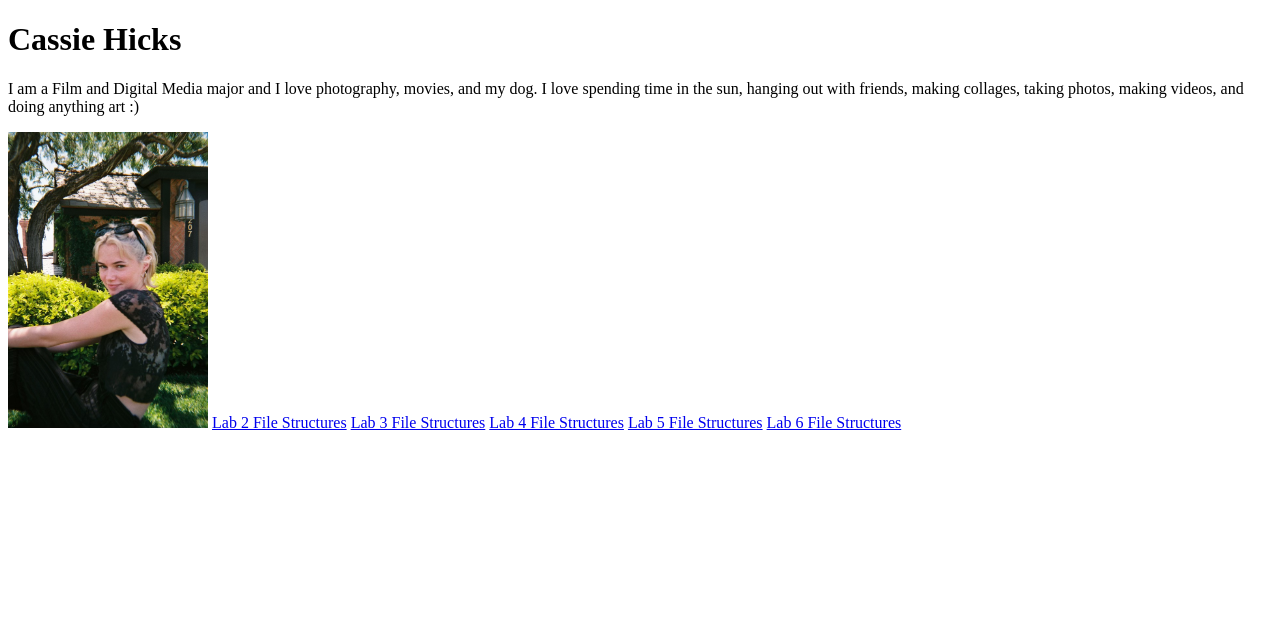
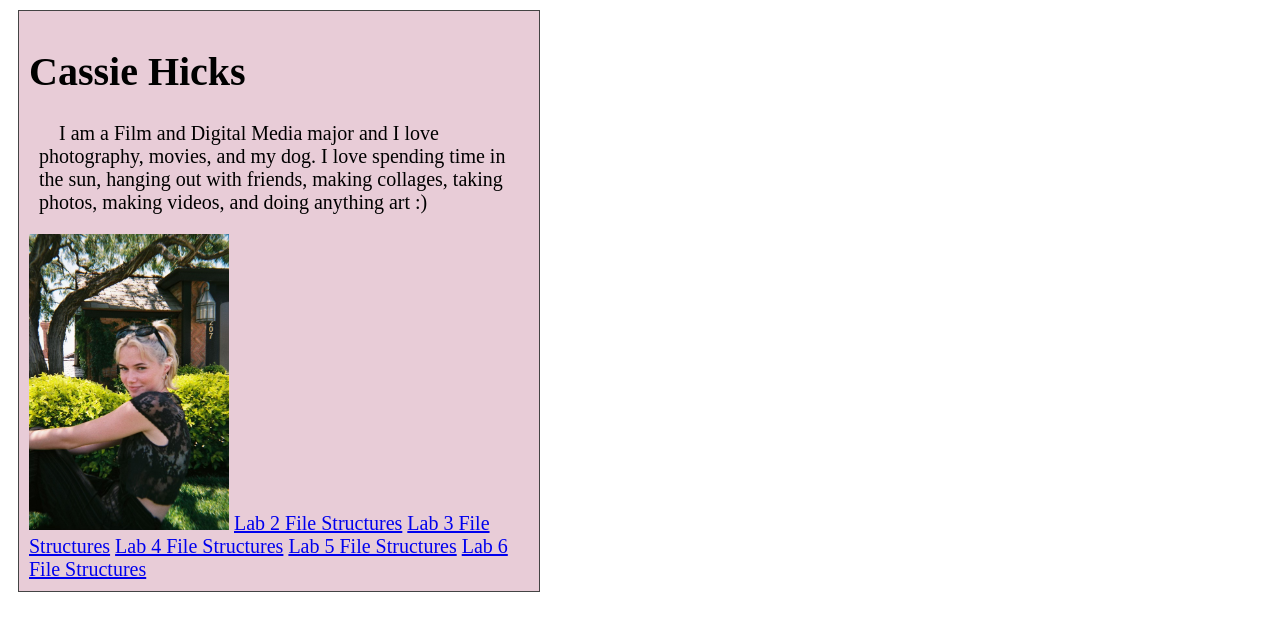
Before and after one commit to cajahick/art101, a plain HTML site: page index.html in a window 1280 px wide. Drawn offline with Linux system fonts and the light colour scheme.

Commit message:
css for homepage, background color

```diff
--- a/css/site.css
+++ b/css/site.css
@@ -1,6 +1,24 @@
 #my-portrait {
     width: 200px;
 }
-h1{
-  font-family: "chi";
+
+h1 {
+  color: #000000;
+  font-size: 200%;
 }
+
+p {
+  font-family: "times new roman";
+  text-indent: 20px;
+  margin-left: 10px;
+}
+
+#content {
+  background-color: #e8ccd7;
+  width: 500px;
+  min-height: 300px;
+  padding: 10px;
+  margin: 10px;
+  border: solid 1px #444444;
+  font-size: 20px;
+}
```
